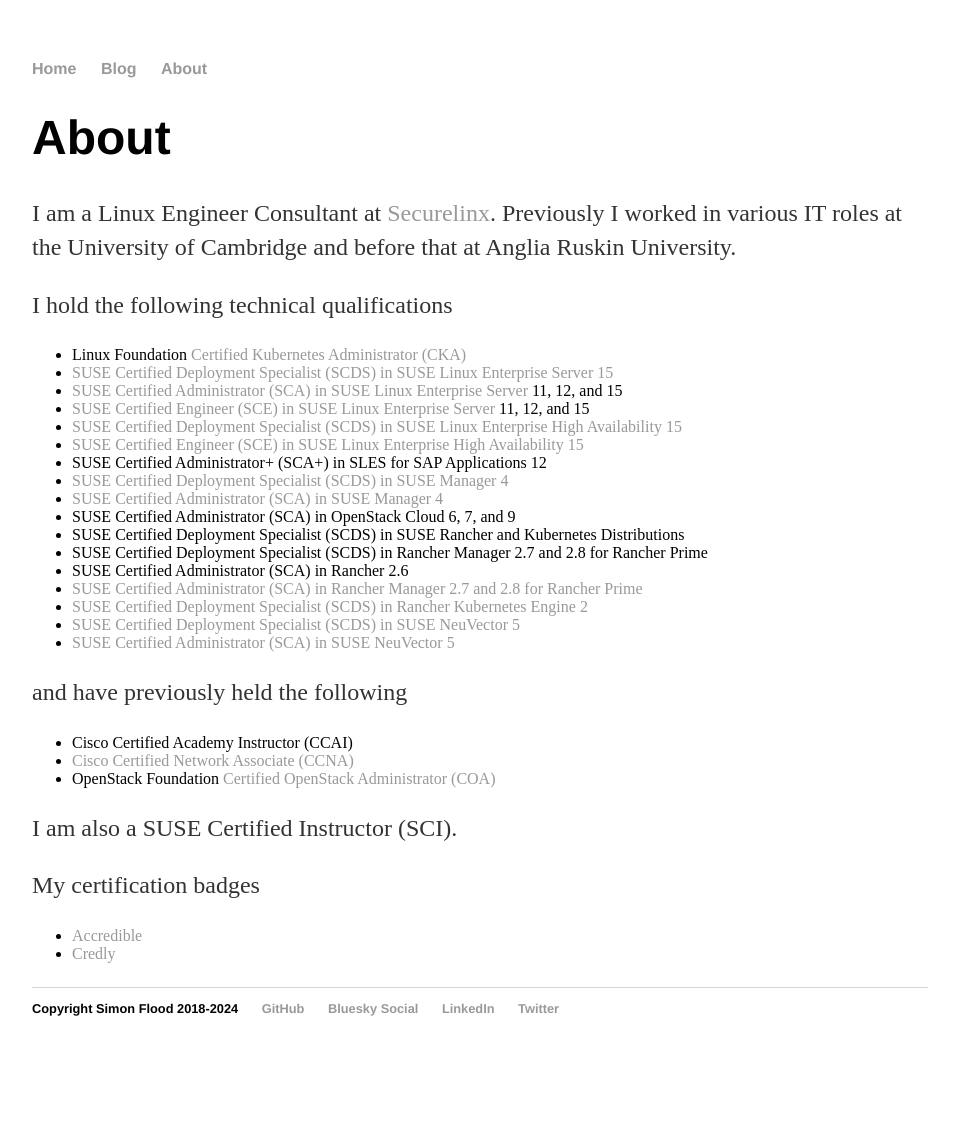
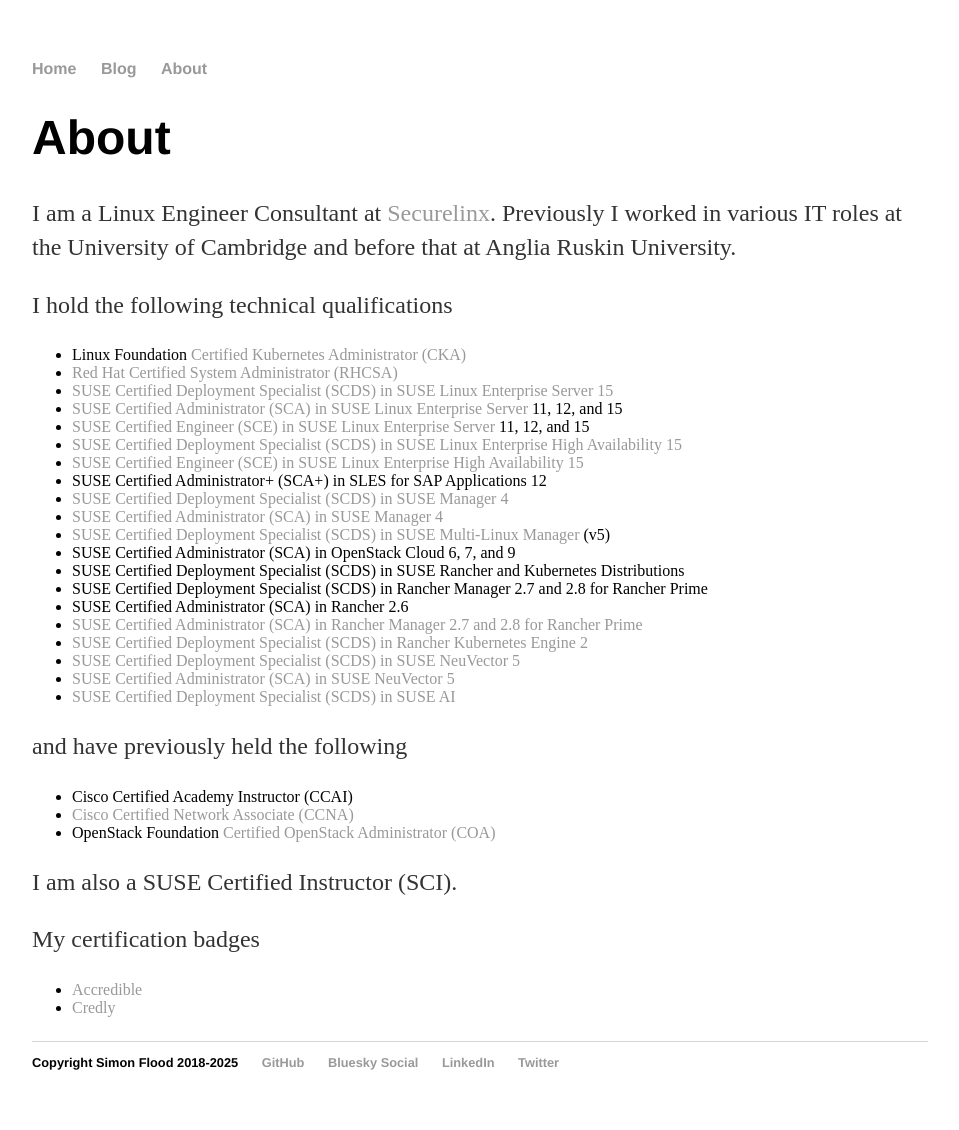
Before and after one commit to simonflood/simonflood.github.io, a Jekyll site: the page built from about/index.html, in a window 1280 px wide. Shown: the whole page, without its empty margins (160-1119 px from the left). Built offline with Jekyll 4.4.1, drawn with Linux system fonts in a browser that asks for light colours; before the commit the page ends 1076 px from its top, so only the background shows below that.

Commit message:
update year & certs

```diff
--- a/_layouts/default.html
+++ b/_layouts/default.html
@@ -19,7 +19,7 @@
     </div><!-- /.container -->
     <footer>
       <ul>
-        <li />Copyright Simon Flood 2018-2024
+        <li />Copyright Simon Flood 2018-2025
         <li /><a href="https://github.com/simonflood">GitHub</a>
         <li /><a href="https://bsky.app/profile/simonflood.bsky.social">Bluesky Social</a>
 	<li /><a href="https://linkedin.com/in/simonflood">LinkedIn</a>
--- a/about/index.html
+++ b/about/index.html
@@ -8,6 +8,7 @@
 	<p>I hold the following technical qualifications</p>
         <ul>
           <li />Linux Foundation <a href="https://training.linuxfoundation.org/certification/certified-kubernetes-administrator-cka/">Certified Kubernetes Administrator (CKA)</a>
+          <li /><a href="https://www.redhat.com/en/services/certification/rhcsa">Red Hat Certified System Administrator (RHCSA)</a>
           <li /><a href="https://www.suse.com/training/exam/scds_sles15">SUSE Certified Deployment Specialist (SCDS) in SUSE Linux Enterprise Server 15</a>
           <li /><a href="https://www.suse.com/training/exam/sca-sles-15/">SUSE Certified Administrator (SCA) in SUSE Linux Enterprise Server</a> 11, 12, and 15
           <li /><a href="https://www.suse.com/training/exam/sce-sles-15/">SUSE Certified Engineer (SCE) in SUSE Linux Enterprise Server</a> 11, 12, and 15
@@ -16,6 +17,7 @@
           <li />SUSE Certified Administrator+ (SCA+) in SLES for SAP Applications 12
           <li /><a href="https://www.suse.com/training/exam/scds-suma-4">SUSE Certified Deployment Specialist (SCDS) in SUSE Manager 4</a>
           <li /><a href="https://www.suse.com/training/exam/sca-suma-4">SUSE Certified Administrator (SCA) in SUSE Manager 4</a>
+          <li /><a href="https://www.suse.com/training/exam/scds-smgr">SUSE Certified Deployment Specialist (SCDS) in SUSE Multi-Linux Manager</a> (v5)
           <li />SUSE Certified Administrator (SCA) in OpenStack Cloud 6, 7, and 9
           <li />SUSE Certified Deployment Specialist (SCDS) in SUSE Rancher and Kubernetes Distributions
           <li /<a href="https://www.suse.com/training/exam/scds_rancher_mgr2_7_8">SUSE Certified Deployment Specialist (SCDS) in Rancher Manager 2.7 and 2.8 for Rancher Prime</a>
@@ -24,6 +26,7 @@
           <li /><a href="https://www.suse.com/training/exam/scds_rke2">SUSE Certified Deployment Specialist (SCDS) in Rancher Kubernetes Engine 2</a>
           <li /><a href="https://www.suse.com/training/exam/scds-neuvector5">SUSE Certified Deployment Specialist (SCDS) in SUSE NeuVector 5</a>
           <li /><a href="https://www.suse.com/training/exam/sca-neuvector5">SUSE Certified Administrator (SCA) in SUSE NeuVector 5</a>
+          <li /><a href="https://www.suse.com/training/exam/scds-sai">SUSE Certified Deployment Specialist (SCDS) in SUSE AI</a>
         </ul>
         <p>and have previously held the following</p>
         <ul>
```
